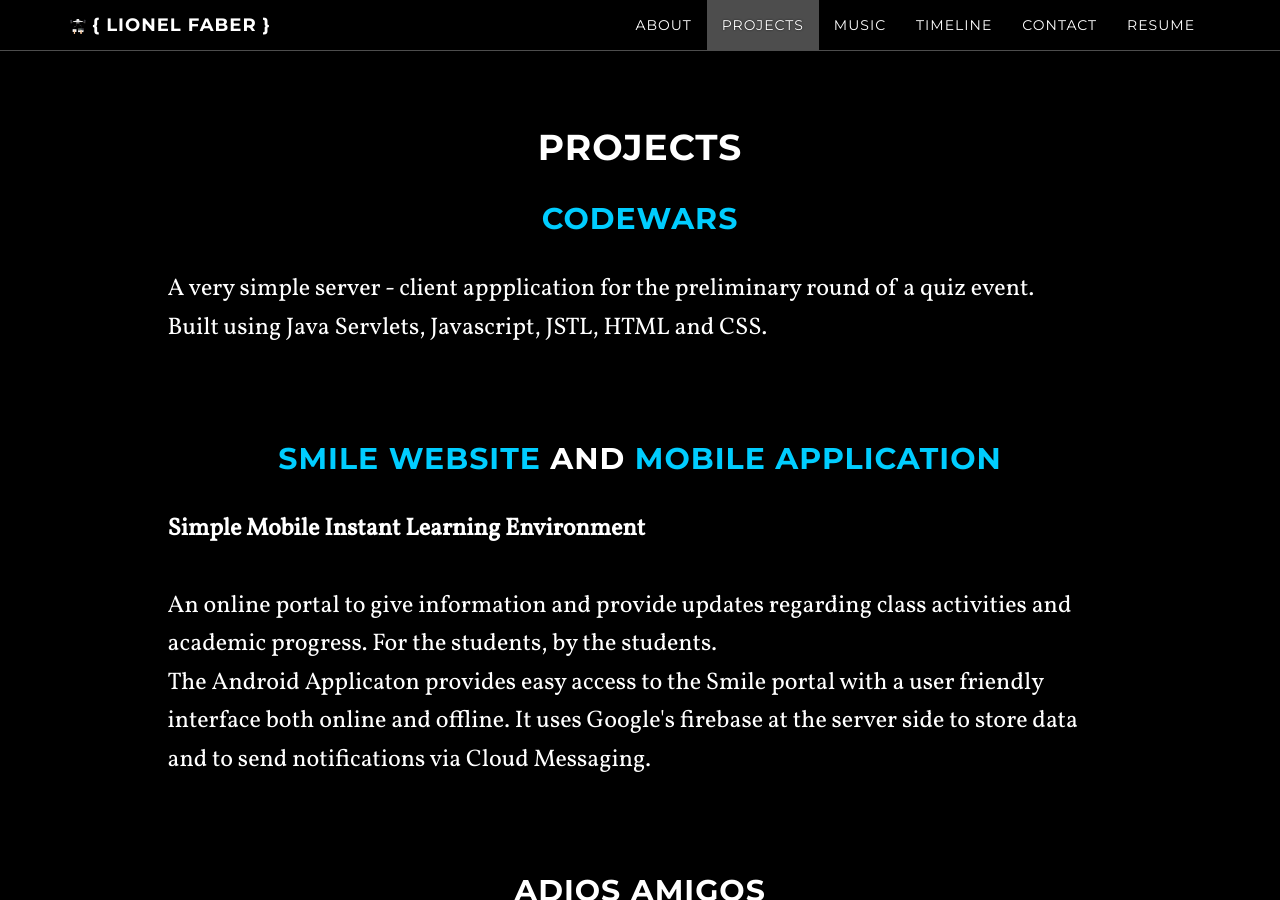
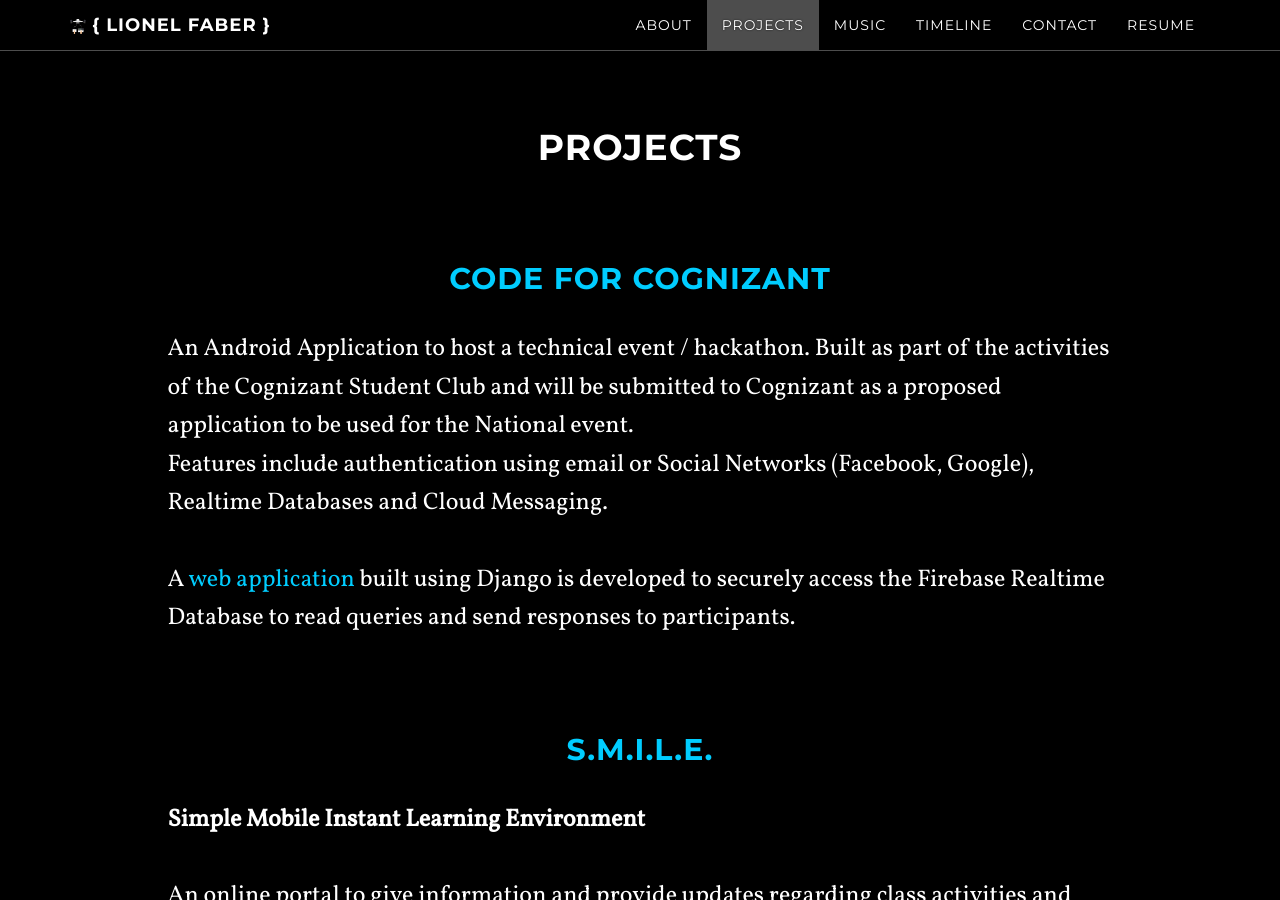
Before and after one commit to lionel-faber/lionel1704.github.io, a Jekyll site: the page built from index.html, in a window 1280 px wide and 900 px high, scrolled down 1621 px. Built offline with Jekyll 4.4.1, drawn with Linux system fonts in a browser that asks for light colours; nearby versions of some CDN libraries; the list of posts is cut into pages by our own code; some of the changed text lies outside the part shown.

Commit message:
projects update

```diff
--- a/404.html
+++ b/404.html
@@ -2,6 +2,6 @@
 layout: error
 title: 404
 ---
-## Why are you still procrastinating?
 
-##### Check <a href="http://waitbutwhy.com/2013/11/how-to-beat-procrastination.html" target="_blank">this</a> out if you want to stop looking for pages that don't exist
+# Page not found
+### Are you sure you're in the right place ?
--- a/_includes/music.html
+++ b/_includes/music.html
@@ -8,8 +8,6 @@
 
         <div class="widget_iframe" style="display:inline-block;width:525px;height:350px;margin:0;padding:0;border:0;"><iframe class="widget_iframe" src="https://www.reverbnation.com/widget_code/html_widget/artist_5595367?widget_id=51&amp;posted_by=artist_5595367&pwc[design]=default&pwc[background_color]=%23333333&pwc[size]=custom" width="100%" height="100%" frameborder="0" scrolling="no"></iframe></div>
 
-                <br><iframe width="100%" height="150" scrolling="no" frameborder="no" src="https://www.reverbnation.com/widget_code/html_widget/artist_5595367?widget_id=55&pwc[included_songs]=1&context_type=page_object&spoid=artist_5595367&pwc[size]=small" style="width:0px;min-width:100%;max-width:100%;"></iframe>
-
         <br><br><br><h2><strong> <a href="http://the6.in">Happiness Consultant</a></strong></h2>
       <font size = "5px" style = "font-family: 'Vollkorn', serif;">Freelance Guitarist/Singer at <a href="http://the6.in">the6.in</a> the Surprise Planners.</font>
 
--- a/_includes/projects.html
+++ b/_includes/projects.html
@@ -1,26 +1,44 @@
-
 <!-- Latest Post Preview Start -->
 
 <section id="{{ page.section-type }}" class="container content-section text-center">
-    <div class="row">
-      <div class="col-md-10 col-md-offset-1">
-          <h1>Projects</h1>
-          <h2><strong> <a href="http://github.com/lionel1704/CodeWars">CodeWars</a></strong></h2>
-        <p style="text-align: left;"><font size = "5px" style = "font-family: 'Vollkorn', serif;">A very simple server - client appplication for the preliminary round of a quiz event.<br>Built using Java Servlets, Javascript, JSTL, HTML and CSS.</p></font>
+  <div class="row">
+    <div class="col-md-10 col-md-offset-1">
+      <h1>Projects</h1>
 
-<br><br><br><h2><strong> <a href="https://https://sjit-it-batch14-18.github.io/onlinenotes/site/index.html">Smile Website</a> and <a href="https://github.com/lionel1704/SmileMobileApp">Mobile Application</a></strong></h2>
+      <br><br><br><h2><strong><a href="https://github.com/lionel1704/CodeForCognizant">Code For Cognizant</a></strong></h2>
 
-<p style="text-align: left;"><font size = "5px" style = "font-family: 'Vollkorn', serif;"><b>Simple Mobile Instant Learning Environment</b><br><br>An online portal to give information and provide updates regarding class activities and academic progress. For the students, by the students.<br>
-The Android Applicaton provides easy access to the Smile portal with a user friendly interface both online and offline. It uses Google's firebase at the server side to store data and to send notifications via Cloud Messaging.</font></p>
+      <p style="text-align: left;">
+        <font size="5px" style="font-family: 'Vollkorn', serif;">An Android Application to host a technical event / hackathon. Built as part of the activities of the Cognizant Student Club and will be submitted to Cognizant as a proposed application to be used for the National event.<br>Features include authentication using email or Social Networks (Facebook, Google), Realtime Databases and Cloud Messaging.<br><br>
+A <a href="https://github.com/lionel1704/CodeForCognizant-Admin">web application</a> built using Django is developed to securely access the Firebase Realtime Database to read queries and send responses to participants.
+</font>
+      </p>
 
-<br><br><br><h2><strong>Adios Amigos</strong></h2>
-<p style="text-align: left;"><font size = "5px" style = "font-family: 'Vollkorn', serif;"><br><br>A Web Application built using Python on the Django Framework. It allowed the juniors to send farewell messages to their seniors. Seniors could login and read the farewell messages written exclusively for them.</font></p>
+
+      <br><br><br><h2><strong><a href="https://github.com/lionel1704/SmileMobileApp">S.M.I.L.E.</a></strong></h2>
+
+      <p style="text-align: left;">
+        <font size="5px" style="font-family: 'Vollkorn', serif;"><b>Simple Mobile Instant Learning Environment</b><br><br>An online portal to give information and provide updates regarding class activities and academic progress. For the students, by the students.<br> The application works with a Django Web
+          Application as a server that can recieve requests(GET and POST) and send JSON responses. The application handles these JSON responses to parse data into the application. Google's Firebase Cloud Messaging is used for the sending of notifications.</font>
+      </p>
+
+      <br><br><br>
+      <h2><strong><a href="https://github.com/lionel1704/AdiosAmigos">Adios Amigos</a></strong></h2>
+      <p style="text-align: left;">
+        <font size="5px" style="font-family: 'Vollkorn', serif;"><br><br>A Web Application built using Python on the Django Framework. It allowed the juniors to send farewell messages to their seniors. Seniors could login and read the farewell messages written exclusively for them.</font>
+      </p>
+
+
+      <br><br><br>
+      <h2><strong> <a href="http://github.com/lionel1704/CodeWars">CodeWars</a></strong></h2>
+      <p style="text-align: left;">
+        <font size="5px" style="font-family: 'Vollkorn', serif;">A very simple server - client appplication for the preliminary round of a quiz event.<br>Built using Java Servlets, Javascript, JSTL, HTML and CSS.</p>
+      </font>
 
 
 
 
-      </div>
     </div>
+  </div>
 </section>
 
 <!-- Latest Post Preview End -->
```
